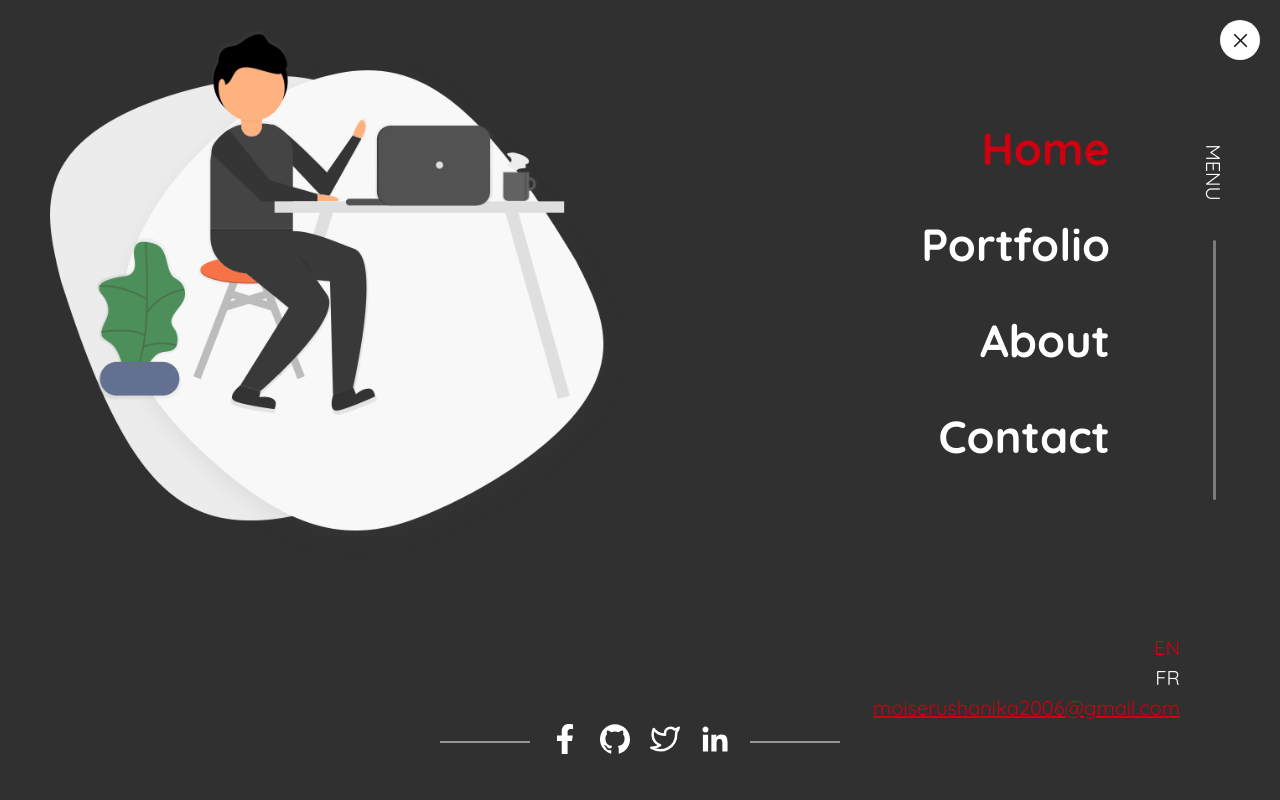
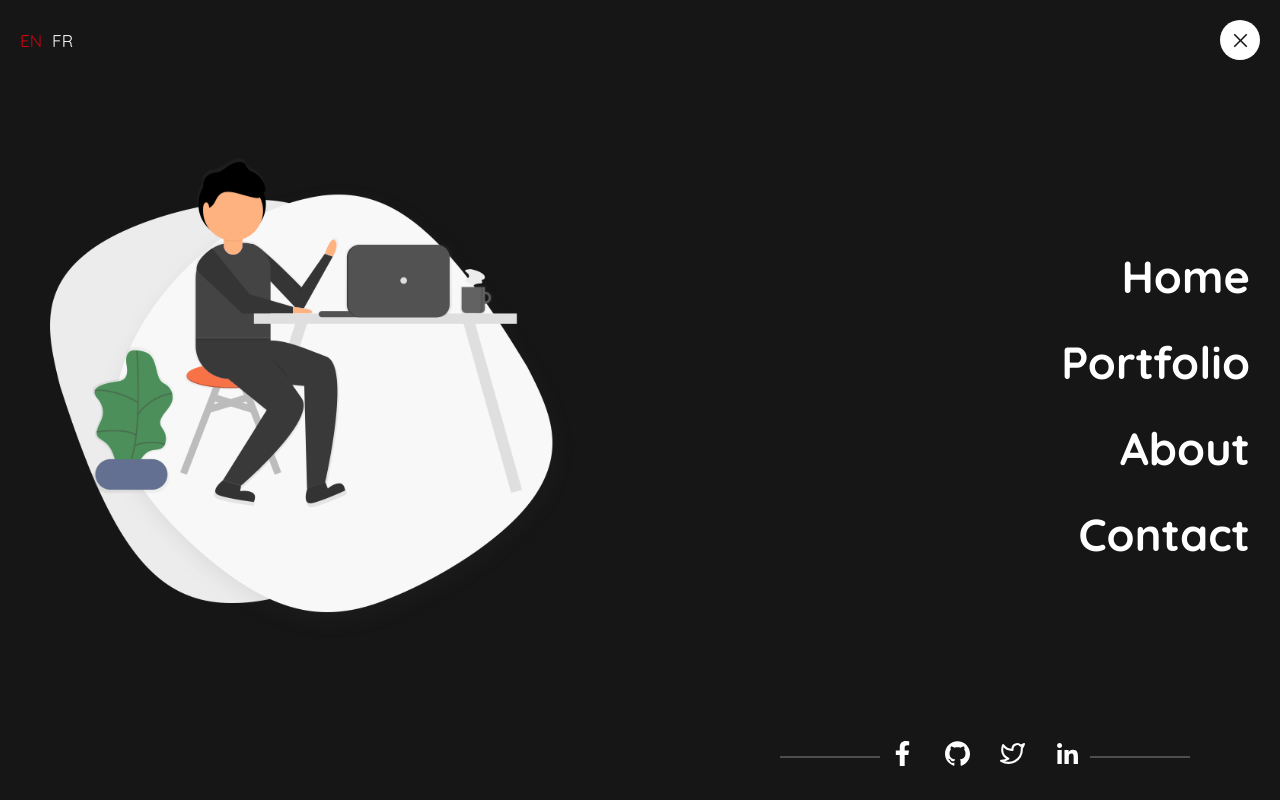
Before and after one commit to moise10r/React_Personal_Portfolio, a React (Create React App) app: page / in a window 1280 px wide. Both pictures are taken after a click on the element 1196 px from the left and 45 px from the top of the page. Built offline with nearby package versions, Linux system fonts and the light colour scheme.

Commit message:
Refactor the toggle menu

```diff
--- a/src/assets/css/main.css
+++ b/src/assets/css/main.css
@@ -52,10 +52,7 @@ ul {
   align-items: center;
   flex-direction: row;
 }
-.main-header .header-main-container .nav-list {
-  display: none;
-}
-.main-header .header-main-container .social-media-list {
+.main-header .header-main-container .left-list-container {
   display: none;
 }
 .main-header .header-main-container .menu-icon {
@@ -90,10 +87,37 @@ ul {
   position: fixed;
   top: 0;
   left: 0;
-  width: 100%;
-  height: 100%;
-  background-color: #303030;
+  right: 0;
+  bottom: 0;
+  background-color: #161616;
   z-index: 999;
+}
+.main-navbar.open .languages {
+  position: absolute;
+  top: 3rem;
+  left: 2rem;
+  display: flex;
+  justify-content: flex-start;
+  align-items: center;
+  flex-direction: row;
+  align-items: flex-end;
+}
+.main-navbar.open .languages li a {
+  color: #fff;
+  font-size: 1.7rem;
+  font-weight: 400;
+}
+.main-navbar.open .languages li a:hover {
+  color: #cf000f;
+}
+.main-navbar.open .languages li:first-child a {
+  color: #cf000f;
+  margin-right: 1rem;
+}
+.main-navbar.open .languages li:last-child a {
+  color: #cf000f;
+  text-decoration: underline;
+  display: none;
 }
 
 .main-navbar.open .main-navbar-container {
@@ -122,50 +146,59 @@ ul {
   color: #161616;
 }
 .main-navbar.open .main-navbar-container .header-list {
-  margin-top: 8rem;
   width: 100%;
-  height: 100vh;
-  position: relative;
+  height: 100%;
+  display: flex;
+  justify-content: center;
+  align-items: center;
+  flex-direction: row;
+  justify-content: space-between;
 }
 .main-navbar.open .main-navbar-container .header-list .navbar-img-wrapper {
   display: none;
+}
+@media screen and (min-width: 992px) {
+  .main-navbar.open .main-navbar-container .header-list .navbar-img-wrapper {
+    display: block;
     width: 50%;
     float: left;
     margin-left: 5rem;
-  margin-top: -5rem;
+  }
 }
 .main-navbar.open .main-navbar-container .header-list .navbar-img-wrapper img {
-  max-width: 90%;
+  max-width: 85%;
 }
-@media screen and (min-width: 768px) {
-  .main-navbar.open .main-navbar-container .header-list .navbar-img-wrapper {
-    display: block;
+.main-navbar.open .main-navbar-container .header-list .left-list-container {
+  width: 95%;
+  margin: 0 auto;
+  height: 100%;
+  display: flex;
+  justify-content: center;
+  align-items: center;
+  flex-direction: row;
+  justify-content: space-between;
+}
+@media screen and (min-width: 992px) {
+  .main-navbar.open .main-navbar-container .header-list .left-list-container {
+    width: 50%;
+    height: 100%;
   }
 }
-.main-navbar.open .main-navbar-container .header-list .nav-list {
+.main-navbar.open .main-navbar-container .header-list .left-list-container .nav-list {
   display: flex;
-  justify-content: flex-end;
+  justify-content: center;
   align-items: center;
   flex-direction: column;
+  padding-top: 4rem;
+  padding-right: 3rem;
   align-items: flex-end;
-  padding-right: 7rem;
+  width: 100%;
+  position: relative;
 }
-.main-navbar.open .main-navbar-container .header-list .nav-list .nav-link {
-  margin-top: 1rem;
-  width: 30rem;
-  display: flex;
-  justify-content: flex-end;
-  align-items: center;
-  flex-direction: row;
+.main-navbar.open .main-navbar-container .header-list .left-list-container .nav-list .nav-link {
+  margin-bottom: 3rem;
 }
-@media screen and (min-width: 768px) {
-  .main-navbar.open .main-navbar-container .header-list .nav-list .nav-link {
-    margin-right: 10rem;
-    margin-top: 4rem;
-  }
-}
-.main-navbar.open .main-navbar-container .header-list .nav-list .nav-link a {
-  width: 100%;
+.main-navbar.open .main-navbar-container .header-list .left-list-container .nav-list .nav-link a {
   text-align: end;
   font-size: 3.5rem;
   font-weight: 600;
@@ -173,12 +206,12 @@ ul {
   position: relative;
 }
 @media screen and (min-width: 768px) {
-  .main-navbar.open .main-navbar-container .header-list .nav-list .nav-link a {
+  .main-navbar.open .main-navbar-container .header-list .left-list-container .nav-list .nav-link a {
     font-size: 4.5rem;
     font-weight: 900;
   }
 }
-.main-navbar.open .main-navbar-container .header-list .nav-list .nav-link a span {
+.main-navbar.open .main-navbar-container .header-list .left-list-container .nav-list .nav-link a span {
   position: absolute;
   top: 1rem;
   right: -3rem;
@@ -186,128 +219,85 @@ ul {
   padding: 0.4rem 0.6rem;
   border-radius: 50%;
   background-color: #fff;
-}
-.main-navbar.open .main-navbar-container .header-list .nav-list .nav-link a.active {
   color: #cf000f;
 }
-.main-navbar.open .main-navbar-container .header-list .nav-list .nav-link a::after {
+.main-navbar.open .main-navbar-container .header-list .left-list-container .nav-list::after {
   position: absolute;
   content: "";
-  height: 3rem;
-  width: 3rem;
-  top: 1rem;
-  right: -4.5rem;
-  font-size: 1.3rem;
-  background-color: #303030;
-  padding: 0.4rem 0.6rem;
+  top: 0;
+  height: 100%;
+  width: 2.8rem;
+  background-color: #161616;
+  right: 0;
 }
-.main-navbar.open .main-navbar-container .header-list .nav-list .nav-link a:hover {
-  transform: translateX(-3rem);
-  transition: all 0.75s cubic-bezier(0.63, 0.03, 0.21, 1);
+.main-navbar.open .main-navbar-container .header-list .left-list-container .social-media-list {
+  padding-left: 1rem;
+  align-self: flex-end;
+  position: relative;
 }
-.main-navbar.open .main-navbar-container .header-list .nav-list .nav-link a:hover::after {
-  opacity: 0;
-}
-.main-navbar.open .main-navbar-container .header-list .social-media-list {
+@media screen and (min-width: 992px) {
+  .main-navbar.open .main-navbar-container .header-list .left-list-container .social-media-list {
+    width: 100%;
     display: flex;
     justify-content: center;
     align-items: center;
     flex-direction: row;
+    justify-content: flex-end;
     position: absolute;
-  bottom: 10.5rem;
-  left: 50%;
-  transform: translate(-50%, -50%);
+    bottom: 2rem;
+    right: 20rem;
   }
-.main-navbar.open .main-navbar-container .header-list .social-media-list .social-media-link {
-  padding: 0 1rem;
 }
-.main-navbar.open .main-navbar-container .header-list .social-media-list .social-media-link .header-icon {
+.main-navbar.open .main-navbar-container .header-list .left-list-container .social-media-list .social-media-link {
+  padding: 1rem 0;
+  position: relative;
+}
+@media screen and (min-width: 768px) {
+  .main-navbar.open .main-navbar-container .header-list .left-list-container .social-media-list .social-media-link {
+    margin-left: 3rem;
+  }
+}
+.main-navbar.open .main-navbar-container .header-list .left-list-container .social-media-list .social-media-link .header-icon {
   color: #fff;
   font-size: 2rem;
 }
-.main-navbar.open .main-navbar-container .header-list .social-media-list .social-media-link .header-icon:hover {
+.main-navbar.open .main-navbar-container .header-list .left-list-container .social-media-list .social-media-link .header-icon:hover {
   color: #cf000f;
 }
 @media screen and (min-width: 768px) {
-  .main-navbar.open .main-navbar-container .header-list .social-media-list .social-media-link .header-icon {
-    font-size: 3rem;
+  .main-navbar.open .main-navbar-container .header-list .left-list-container .social-media-list .social-media-link .header-icon {
+    font-size: 2.5rem;
   }
 }
-.main-navbar.open .main-navbar-container .header-list .social-media-list .social-media-link:first-child::after, .main-navbar.open .main-navbar-container .header-list .social-media-list .social-media-link:last-child::before {
+.main-navbar.open .main-navbar-container .header-list .left-list-container .social-media-list .social-media-link:first-child::after, .main-navbar.open .main-navbar-container .header-list .left-list-container .social-media-list .social-media-link:last-child::before {
   content: "";
   position: absolute;
   height: 2px;
-  width: 30%;
-  background-color: #969696;
+  background-color: #4d4d4d;
   top: 50%;
+  display: none;
 }
-@media screen and (min-width: 768px) {
-  .main-navbar.open .main-navbar-container .header-list .social-media-list .social-media-link:first-child::after, .main-navbar.open .main-navbar-container .header-list .social-media-list .social-media-link:last-child::before {
-    width: 90px;
+@media screen and (min-width: 992px) {
+  .main-navbar.open .main-navbar-container .header-list .left-list-container .social-media-list .social-media-link:first-child::after, .main-navbar.open .main-navbar-container .header-list .left-list-container .social-media-list .social-media-link:last-child::before {
+    width: 100px;
+    display: block;
   }
 }
-.main-navbar.open .main-navbar-container .header-list .social-media-list .social-media-link:first-child::after {
-  left: -5rem;
-}
-@media screen and (min-width: 768px) {
-  .main-navbar.open .main-navbar-container .header-list .social-media-list .social-media-link:first-child::after {
+.main-navbar.open .main-navbar-container .header-list .left-list-container .social-media-list .social-media-link:first-child::after {
   left: -10rem;
 }
-}
-.main-navbar.open .main-navbar-container .header-list .social-media-list .social-media-link:last-child::before {
-  right: -5rem;
-}
-@media screen and (min-width: 768px) {
-  .main-navbar.open .main-navbar-container .header-list .social-media-list .social-media-link:last-child::before {
-    right: -10rem;
+@media screen and (min-width: 992px) {
+  .main-navbar.open .main-navbar-container .header-list .left-list-container .social-media-list .social-media-link:first-child::after {
+    left: 20rem;
   }
 }
-.main-navbar.open .main-navbar-container .header-list .languages {
-  position: absolute;
-  bottom: 16rem;
+.main-navbar.open .main-navbar-container .header-list .left-list-container .social-media-list .social-media-link:last-child::before {
   right: 10rem;
-  display: flex;
-  justify-content: flex-end;
-  align-items: center;
-  flex-direction: column;
-  align-items: flex-end;
 }
-.main-navbar.open .main-navbar-container .header-list .languages li {
-  margin-top: 0.5rem;
+@media screen and (min-width: 992px) {
+  .main-navbar.open .main-navbar-container .header-list .left-list-container .social-media-list .social-media-link:last-child::before {
+    right: 20rem;
   }
-.main-navbar.open .main-navbar-container .header-list .languages li a {
-  color: #fff;
-  font-size: 2rem;
-}
-.main-navbar.open .main-navbar-container .header-list .languages li a:hover {
-  color: #cf000f;
-}
-.main-navbar.open .main-navbar-container .header-list .languages li:first-child a {
-  color: #cf000f;
-}
-.main-navbar.open .main-navbar-container .header-list .languages li:last-child a {
-  color: #cf000f;
-  text-decoration: underline;
-}
-.main-navbar.open .main-navbar-container::before {
-  position: absolute;
-  top: 20vh;
-  right: 3%;
-  content: "MENU";
-  transform: rotate(90deg);
-  font-size: 2rem;
-  font-weight: 400;
-  color: #fff;
-}
-.main-navbar.open .main-navbar-container::after {
-  position: absolute;
-  top: 30vh;
-  right: 5%;
-  content: "";
-  height: 26rem;
-  width: 0.3rem;
-  background-color: #7c7c7c;
-  border-radius: 0.5rem;
 }
 
 .headline-section {
@@ -373,7 +363,7 @@ ul {
 }
 .headline-section .main-healine-container .headline-left-container .connections .btn-resume {
   padding: 0.6rem 2rem;
-  border: 1px solid #cf000f;
+  border: 2px solid #cf000f;
   background-color: #afafaf;
   color: #cf000f;
   font-size: 1.8rem;
@@ -456,6 +446,12 @@ ul {
   width: 120px;
   color: #fff;
   font-weight: 500;
+  display: none;
+}
+@media screen and (min-width: 400px) {
+  .last::before {
+    display: block;
+  }
 }
 
 .left-bar-icons {
--- a/src/assets/scss/components/_header.scss
+++ b/src/assets/scss/components/_header.scss
@@ -8,10 +8,7 @@
 		margin: 0 auto;
 		height: 9rem;
 		@include flex-between(row);
-		.nav-list {
-			display: none;
-		}
-		.social-media-list {
+		.left-list-container {
 			display: none;
 		}
 		.menu-icon {
@@ -46,10 +43,38 @@
 	position: fixed;
 	top: 0;
 	left: 0;
-	width: 100%;
-	height: 100%;
-	background-color: lighten( $black-ground-color, 10);
+	right: 0;
+	bottom: 0;
+	background-color: $black-ground-color;
 	z-index: 999;
+	.languages {
+		position: absolute;
+		top: 3rem;
+		left: 2rem;
+		@include flex-start(row);
+		align-items: flex-end;
+		@include media(400px) {
+		}
+		li {
+			a {
+				color: $text-color;
+				font-size: 1.7rem;
+				font-weight: 400;
+				&:hover {
+					color: $secondary-color;
+				}
+			}
+			&:first-child a {
+				color: $secondary-color;
+				margin-right: 1rem;
+			}
+			&:last-child a {
+				color: $secondary-color;
+				text-decoration: underline;
+				display: none;
+			}
+		}
+	}
 }
 
 .main-navbar.open .main-navbar-container {
@@ -74,37 +99,42 @@
 		}
 	}
 	.header-list {
-		margin-top: 8rem;
 		width: 100%;
-		height: 100vh;
-		position: relative;
+		height: 100%;
+		@include flex-center(row);
+		justify-content: space-between;
 		.navbar-img-wrapper {
 			display: none;
+			@include media(992px) {
+				display: block;
 				width: 50%;
 				float: left;
 				margin-left: 5rem;
-			margin-top: -5rem;
+			}
 			img {
-				max-width: 90%;
-			}
-			@include media(768px) {
-				display: block;
+				max-width: 85%;
 			}
 		}
+		.left-list-container {
+			width: 95%;
+			margin: 0 auto;
+			height: 100%;
+			@include flex-center(row);
+			justify-content: space-between;
+			@include media(992px){
+				width: 50%;
+				height: 100%;
+			}
 			.nav-list {
-			@include flex-end(column);
+				@include flex-center(column);
+				padding-top: 4rem;
+				padding-right: 3rem;
 				align-items: flex-end;
-			padding-right: 7rem;
+				width: 100%;
+				position: relative;
 				.nav-link {
-				margin-top: 1rem;
-				width: 30rem;
-				@include flex-end(row);
-				@include media(768px) {
-					margin-right: 10rem;
-					margin-top: 4rem;
-				}
+					margin-bottom: 3rem;
 					a {
-					width: 100%;
 						text-align: end;
 						font-size: 3.5rem;
 						font-weight: 600;
@@ -122,39 +152,38 @@
 							padding: 0.4rem 0.6rem;
 							border-radius: 50%;
 							background-color: $text-color;
+							color: $secondary-color;
 						}
-					&.active {
-						color: $secondary-color;
+					}
 				}
 				&::after {
 					position: absolute;
 					content: "";
-						height: 3rem;
-						width: 3rem;
-						top: 1rem;
-						right: -4.5rem;
-						font-size: 1.3rem;
-						background-color: lighten( $black-ground-color, 10);
-						padding: 0.4rem 0.6rem;
-					}
-					&:hover {
-						transform: translateX(-3rem);
-						transition: all .75s cubic-bezier(.63,.03,.21,1);
-					}
-					&:hover::after {
-						opacity: 0;
-					}
-				}
+					top: 0;
+					height: 100%;
+					width: 2.8rem;
+					background-color: $black-ground-color;
+					right: 0;
 				}
 			}
 			.social-media-list {
+				padding-left: 1rem;
+				align-self: flex-end;
+				position: relative;
+				@include media(992px){
+					width: 100%;
 					@include flex-center(row);
+					justify-content: flex-end;
 					position: absolute;
-			bottom: 10.5rem;
-			left: 50%;
-			transform: translate(-50%, -50%);
+					bottom: 2rem;
+					right: 20rem;
+				}
 				.social-media-link {
-				padding: 0 1rem;
+					padding: 1rem 0;
+					position: relative;
+					@include media(768px) {
+						margin-left: 3rem;
+					}
 						.header-icon {
 							color:  $text-color;
 							font-size: 2rem;
@@ -162,7 +191,7 @@
 								color: $secondary-color;
 							}
 						@include media(768px) {
-						font-size: 3rem;
+							font-size: 2.5rem;
 						}
 					}
 					&:first-child::after,
@@ -170,71 +199,157 @@
 						content: '';
 						position: absolute;
 						height: 2px;
-					width: 30%;
-					background-color: lighten($black-ground-color, 50);
+						background-color: darken($text-color, 70);
 						top: 50%;
-					@include media(768px) {
-						width: 90px;
+						display: none;
+						@include media(992px) {
+							width: 100px;
+							display: block;
 						}
 					}
 					&:first-child::after {
-					left: -5rem;
-					@include media(768px) {
 						left: -10rem;
+						@include media(992px) {
+						left: 20rem;
 						}
 					}
 					&:last-child::before {
-					right: -5rem;
-					@include media(768px) {
-						right: -10rem;
+						right: 10rem;
+						@include media(992px) {
+							right: 20rem;
 						}
 					}
 				}
 			}
-		.languages {
-			position: absolute;
-			bottom: 16rem;
-			right: 10rem;
-			@include flex-end(column);
-			align-items: flex-end;
-			li {
-				margin-top: 0.5rem;
-				a {
-					color: $text-color;
-					font-size: 2rem;
-					&:hover {
-						color: $secondary-color;
 		}
-				}
-				&:first-child a {
-					color: $secondary-color;
-				}
-				&:last-child a {
-					color: $secondary-color;
-					text-decoration: underline;
-				}
-			}
-		}
+		// 	@include flex-end(column);
+		// 	align-items: flex-end;
+		// 	padding-right: 3rem;
+		// 	background-color: red;
+		// 	width: 100%;
+		// 	height: 100%;
+		// 	// .nav-link {
+		// 	// 	margin-bottom: 1rem;
+		// 	// 	width: 30rem;
+		// 	// 	@include flex-end(row);
+		// 	// 	@include media(768px) {
+		// 	// 		margin-right: 10rem;
+		// 	// 		margin-top: 4rem;
+		// 	// 	}
+		// 	// 	a {
+		// 	// 		width: 100%;
+		// 	// 		text-align: end;
+		// 	// 		font-size: 3.5rem;
+		// 	// 		font-weight: 600;
+		// 	// 		color:  $text-color;
+		// 	// 		position: relative;
+		// 	// 		@include media(768px) {
+		// 	// 			font-size: 4.5rem;
+		// 	// 			font-weight: 900;
+		// 	// 		}
+		// 	// 		span {
+		// 	// 			position: absolute;
+		// 	// 			top: 1rem;
+		// 	// 			right: -3rem;
+		// 	// 			font-size: 1.3rem;
+		// 	// 			padding: 0.4rem 0.6rem;
+		// 	// 			border-radius: 50%;
+		// 	// 			background-color: $text-color;
+		// 	// 		}
+		// 	// 		&.active {
+		// 	// 			color: $secondary-color;
+		// 	// 		}
+		// 	// 		&::after {
+		// 	// 			position: absolute;
+		// 	// 			content: "";
+		// 	// 			height: 3rem;
+		// 	// 			width: 3rem;
+		// 	// 			top: 1rem;
+		// 	// 			right: -4.5rem;
+		// 	// 			font-size: 1.3rem;
+		// 	// 			background-color: $black-ground-color;
+		// 	// 			padding: 0.4rem 0.6rem;
+		// 	// 		}
+		// 	// 		&:hover {
+		// 	// 			transform: translateX(-3rem);
+		// 	// 			transition: all .75s cubic-bezier(.63,.03,.21,1);
+		// 	// 		}
+		// 	// 		&:hover::after {
+		// 	// 			opacity: 0;
+		// 	// 		}
+		// 	// 	}
+		// 	// }
+		// }
+		// .social-media-list {
+		// 	@include flex-center(column);
+		// 	position: absolute;
+		// 	left: 2rem;
+		// 	.social-media-link {
+		// 		padding: 1rem 0;
+		// 		.header-icon {
+		// 			color:  $text-color;
+		// 			font-size: 2rem;
+		// 			&:hover {
+		// 				color: $secondary-color;
+		// 			}
+		// 			@include media(768px) {
+		// 				font-size: 3rem;
+		// 			}
+		// 		}
+		// 		// &:first-child::after,
+		// 		// &:last-child::before {
+		// 		// 	content: '';
+		// 		// 	position: absolute;
+		// 		// 	height: 2px;
+		// 		// 	width: 30%;
+		// 		// 	background-color: lighten($black-ground-color, 50);
+		// 		// 	top: 50%;
+		// 		// 	@include media(768px) {
+		// 		// 		width: 90px;
+		// 		// 	}
+		// 		// }
+		// 		// &:first-child::after {
+		// 		// 	left: -5rem;
+		// 		// 	@include media(768px) {
+		// 		// 		left: -10rem;
+		// 		// 	}
+		// 		// }
+		// 		// &:last-child::before {
+		// 		// 	right: -5rem;
+		// 		// 	@include media(768px) {
+		// 		// 		right: -10rem;
+		// 		// 	}
+		// 		// }
+		// 	}
+		// }
 	}
 
-	&::before {
-		position: absolute;
-		top: 20vh;
-		right: 3%;
-		content: 'MENU';
-		transform: rotate(90deg);
-		font-size: 2rem;
-		font-weight: 400;
-		color:  $text-color;
+	// &::before {
+	// 	display: none;
+	// 	@include media(768px) {
+	// 		display: block;
+	// 		position: absolute;
+	// 		top: 20vh;
+	// 		right: 3%;
+	// 		content: 'MENU';
+	// 		transform: rotate(90deg);
+	// 		font-size: 2rem;
+	// 		font-weight: 400;
+	// 		color:  $text-color;
+	// 	}
+	// }
+	// &::after {
+	// 	display: none;
+	// 	@include media(768px) {
+	// 		display: block;
+	// 		position: absolute;
+	// 		top: 30vh;
+	// 		right: 5%;
+	// 		content: '';
+	// 		height: 26rem;
+	// 		width: 0.3rem;
+	// 		background-color: lighten($black-ground-color, 40);
+	// 		border-radius: 0.5rem;
+	// 	}
+	// }
 }
-	&::after {
-		position: absolute;
-		top: 30vh;
-		right: 5%;
-		content: '';
-		height: 26rem;
-		width: 0.3rem;
-		background-color: lighten($black-ground-color, 40);
-		border-radius: 0.5rem;
-	}
-}
--- a/src/assets/scss/components/_headline.scss
+++ b/src/assets/scss/components/_headline.scss
@@ -45,7 +45,7 @@
 				}
 				.btn-resume {
 					padding: 0.6rem 2rem;
-					border: 1px solid $secondary-color;
+					border: 2px solid $secondary-color;
 					background-color: lighten($black-ground-color, 60);
 					color: $secondary-color;
 					font-size: 1.8rem;
--- a/src/assets/scss/pages/_home.scss
+++ b/src/assets/scss/pages/_home.scss
@@ -30,6 +30,10 @@
       width:120px;
       color: $text-color;
       font-weight: 500;
+      display: none;
+      @include media(400px) {
+        display: block;
+      }
     }
   }
   .left-bar-icons {
--- a/src/components/header.jsx
+++ b/src/components/header.jsx
@@ -57,22 +57,7 @@ class Header extends Component {
 								<div className='navbar-img-wrapper'>
 									<img src={navbarImg} alt='' />
 								</div>
-								<ul className='nav-list'>
-									<li className='nav-link'>
-										<a href='#1' className='active'>
-											Home<span>01</span>
-										</a>
-									</li>
-									<li className='nav-link'>
-										<a href='#2'>Portfolio</a>
-									</li>
-									<li className='nav-link'>
-										<a href='#3'>About</a>
-									</li>
-									<li className='nav-link'>
-										<a href='#4'>Contact</a>
-									</li>
-								</ul>
+								<div className="left-list-container">
 									<ul className='social-media-list'>
 										<li className='social-media-link'>
 											<a href='#2'>
@@ -111,6 +96,26 @@ class Header extends Component {
 											</a>
 										</li>
 									</ul>
+									<ul className='nav-list'>
+										<li className='nav-link'>
+											<a href='#1' className='active'>
+												Home<span>01</span>
+											</a>
+										</li>
+										<li className='nav-link'>
+											<a href='#2'>Portfolio</a>
+										</li>
+										<li className='nav-link'>
+											<a href='#3'>About</a>
+										</li>
+										<li className='nav-link'>
+											<a href='#4'>Contact</a>
+										</li>
+									</ul>
+								</div>
+
+							</div>
+						</div>
 						<ul className='languages'>
 									<li>
 										<a href='#2'>EN</a>
@@ -122,8 +127,6 @@ class Header extends Component {
 										<a href='#3'>moiserushanika2006@gmail.com</a>
 									</li>
 								</ul>
-							</div>
-						</div>
 					</nav>
 				</div>
 			</header>
```
Also changed, not shown: src/assets/images/healine_back_grd.svg (added). Lines whose indentation alone changed are shown as unchanged.
